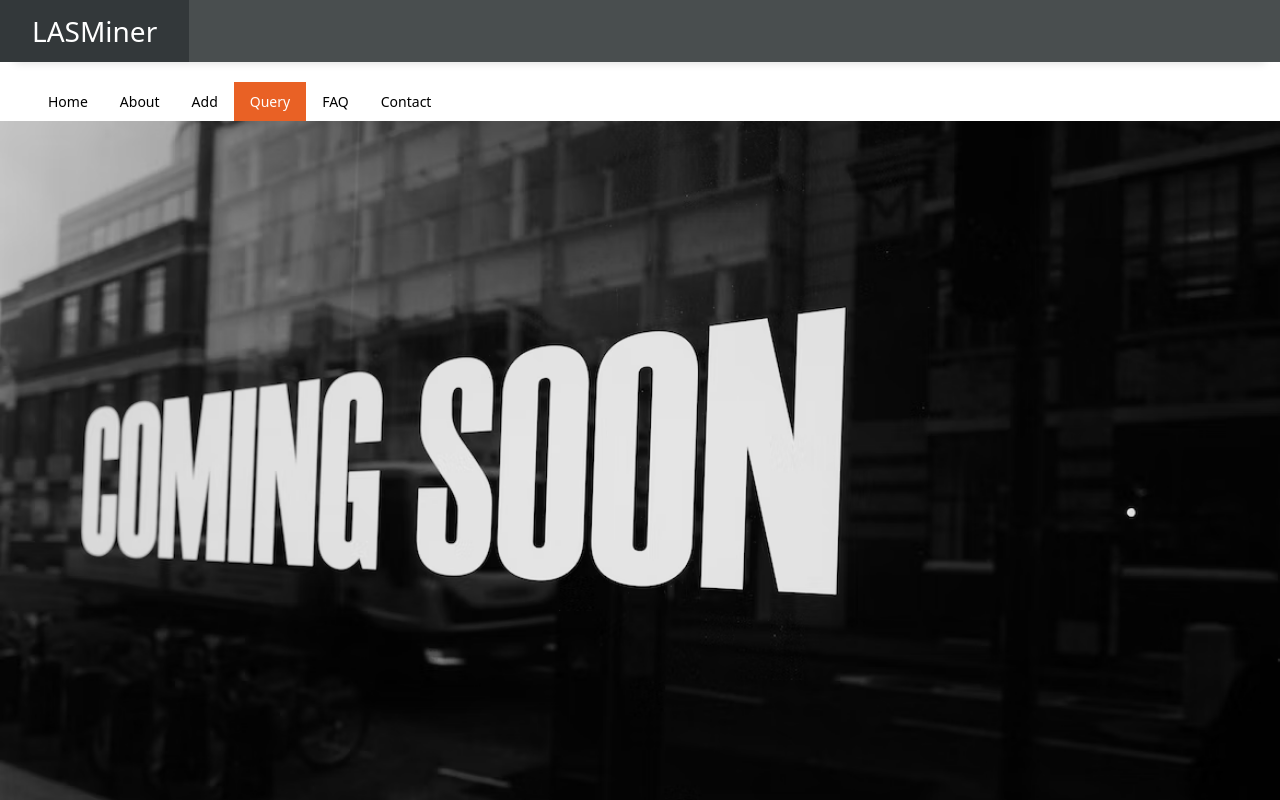
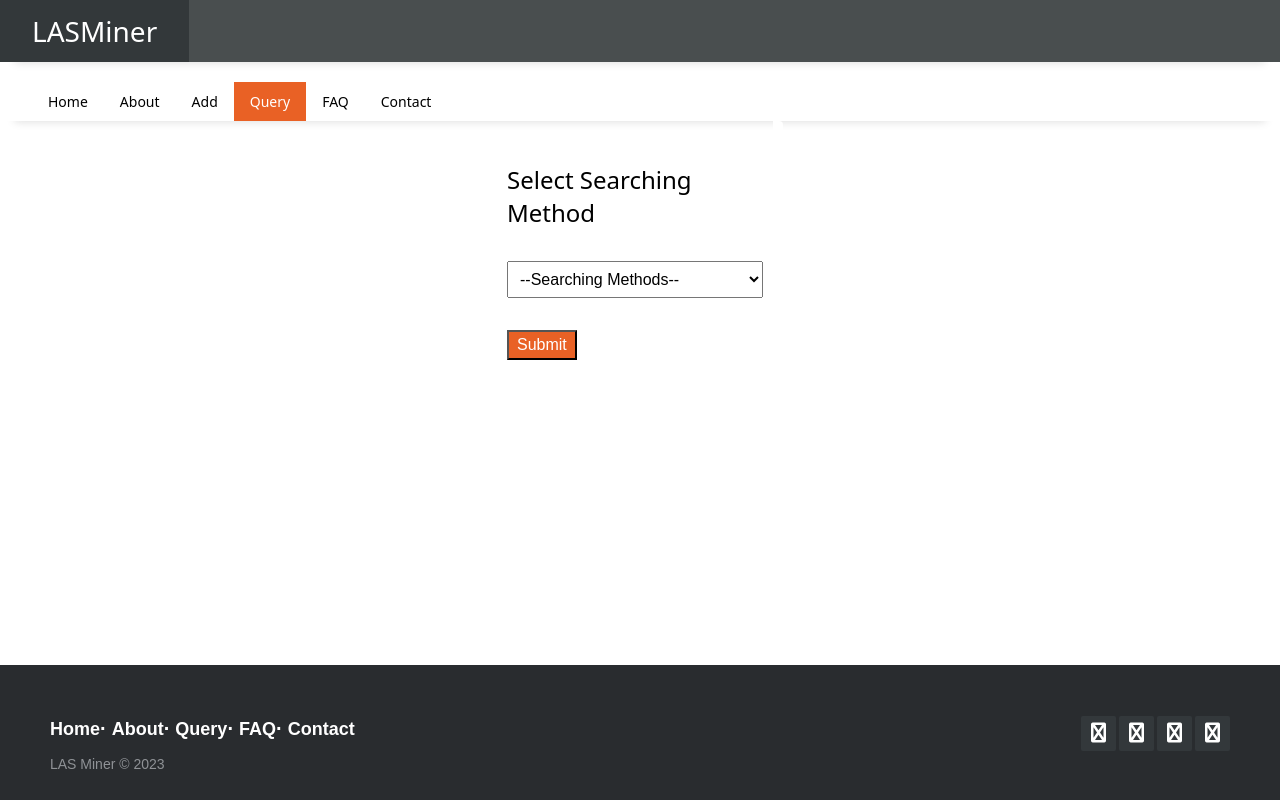
Before and after one commit to Niloy-Majumder/las-miner-frontend, a React (Create React App) app: page /query in a window 1280 px wide. Shown: the top 800 px of the page. Built offline with nearby package versions, Linux system fonts and the light colour scheme.

Commit message:
added query searching methods

```diff
--- a/package.json
+++ b/package.json
@@ -7,7 +7,9 @@
     "@testing-library/react": "^13.4.0",
     "@testing-library/user-event": "^13.5.0",
     "axios": "^1.3.4",
+    "bootstrap": "^5.2.3",
     "react": "^18.2.0",
+    "react-bootstrap": "^2.7.4",
     "react-dom": "^18.2.0",
     "react-radio-buttons": "^1.2.2",
     "react-router-dom": "^6.8.2",
--- a/src/components/Section/Query.js
+++ b/src/components/Section/Query.js
@@ -1,11 +1,60 @@
-import React from "react";
+import React, { useState } from "react";
+import { Container } from "react-bootstrap";
 
 function Query() {
+  const [showhide, setShowhide] = useState("");
+
+  const handleshowhide = (event) => {
+    const getuser = event.target.value;
+    setShowhide(getuser);
+  };
+
   return (
-    <div className="query-wrapper">
-      <img src="comingSoon.avif"></img>
+    <div className="query-main">
+      <div className="query-form">
+        <div className="query-form-wrapper">
+          <div className="form-group">
+            <label className="heading">Select Searching Method</label>
+            <select
+              name="usertype"
+              className="form-control"
+              onChange={(e) => handleshowhide(e)}
+            >
+              <option value="">--Searching Methods--</option>
+              <option value="1">Aadhar Number</option>
+              <option value="2">Daag Number</option>
+            </select>
+          </div>
+
+          {showhide === "1" && (
+            <div className="form-group">
+              <label>Aadhar Number</label>
+              <input
+                type="number"
+                name="aadhar"
+                className="form-control"
+                placeholder="Enter Aadhar Number"
+              ></input>
+            </div>
+          )}
+
+          {showhide === "2" && (
+            <div className="form-group">
+              <label>Daag Number</label>
+              <input
+                type="number"
+                name="daag"
+                className="form-control"
+                placeholder="Enter Daag Number"
+              ></input>
+            </div>
+          )}
+          <button name="button" className="btn">
+            Submit
+          </button>
+        </div>
+      </div>
     </div>
   );
 }
-
 export default Query;
--- a/src/styles/sectionStyle/query.css
+++ b/src/styles/sectionStyle/query.css
@@ -8,3 +8,48 @@
     /* position: fixed; */
     background-size: cover;
 }
+.query-main{
+    height: 52vh;
+}
+
+.query-form-wrapper{
+
+    position: relative;
+    padding: 10px;
+    border: none;
+    border-right: 10px solid #fff;
+    outline: none;
+    width: 200px;
+    border-radius: 4px;
+    margin: auto;
+    font-size: 15px;
+    width: 20%;
+
+
+}
+
+.form-group{
+    display: flex;
+    flex-direction: column;
+    margin: auto;
+
+}
+
+select, input{
+    font-size: 1rem;
+    padding: 0.5rem;
+    margin-top: 2rem;
+}
+
+label{
+    font-size: 1.5rem;
+    margin-top: 2rem;
+}
+.btn{
+   padding: 0.25rem 0.5rem;
+   font-size: 1rem;
+   background-color: #E96125;
+   color: #fff;
+   font-weight: 500;
+   margin-top: 2rem;
+}
```
Also changed, not shown: 1 other file (tests, documents, lock files or other folders).
